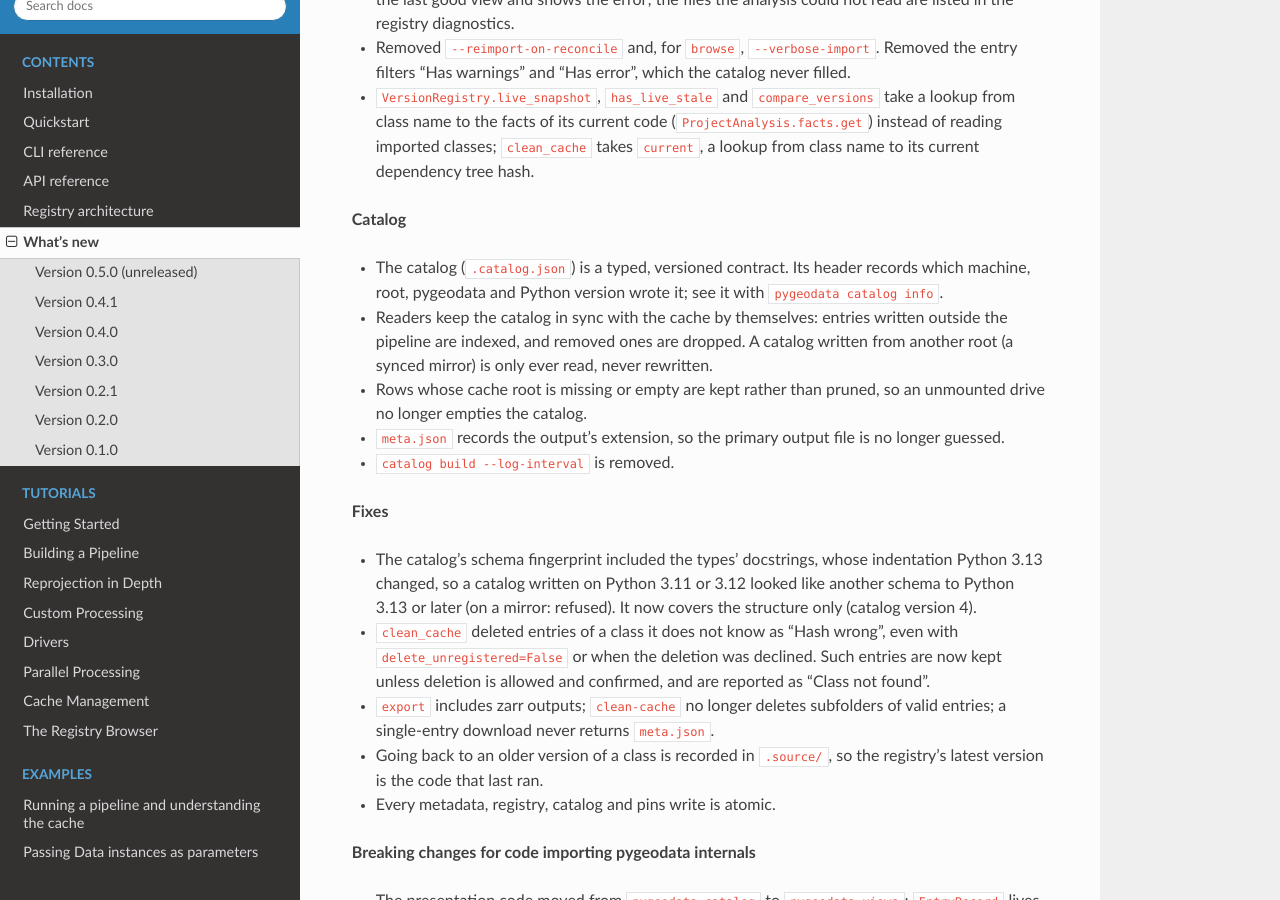
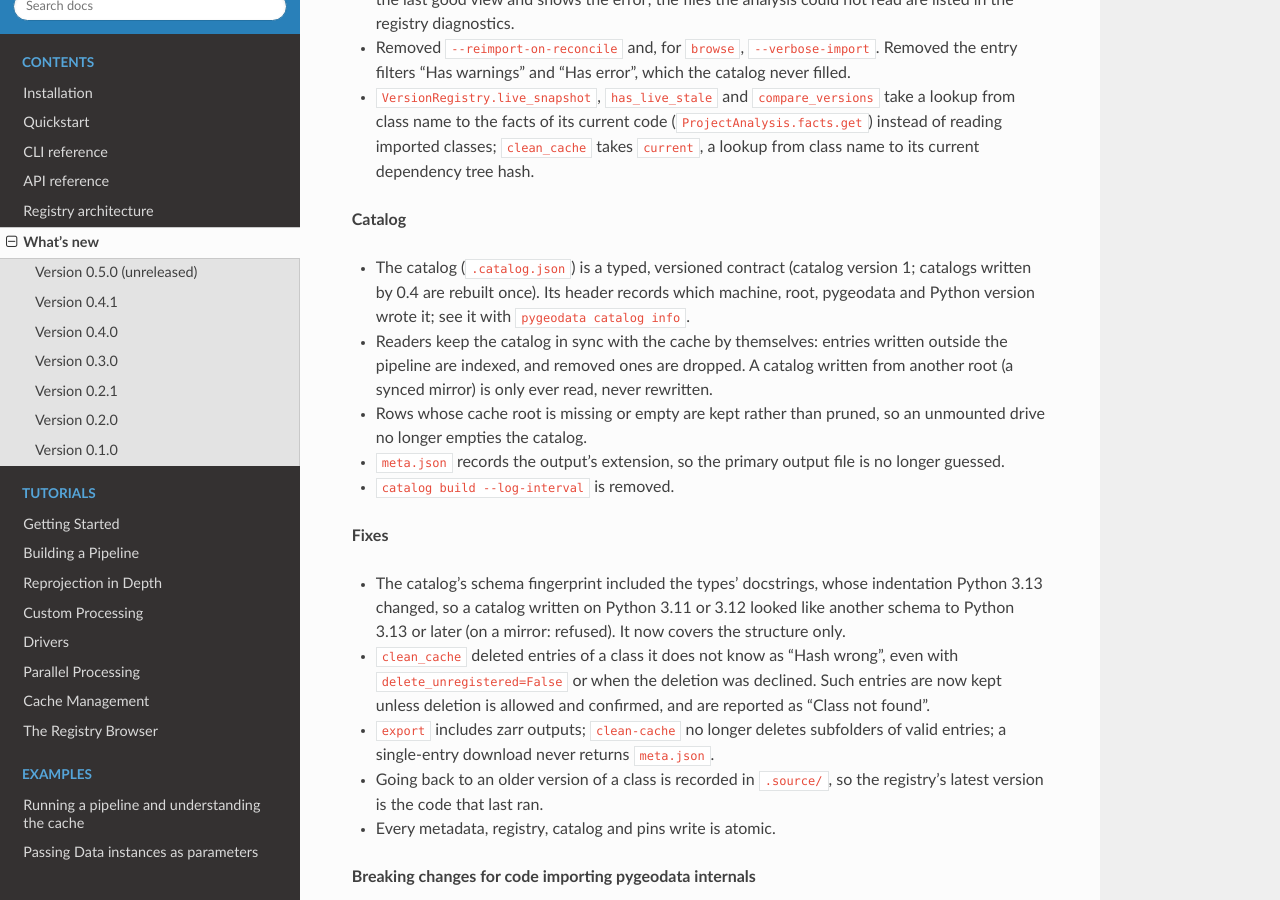
Before and after one commit to jasperroebroek/pygeodata, a Sphinx documentation site: the page built from docs/source/whats_new.rst, in a window 1280 px wide and 900 px high, scrolled down 1570 px. Built offline with Sphinx 7.4.7 and the Read the Docs theme 3.1.0, drawn with Linux system fonts in a browser that asks for light colours.

Commit message:
Catalog version 1: the first numbered catalog ships in 0.5.0
0.4 catalogs carried no catalog version, so the unreleased 2-4 collapse to 1.
Tests express an outdated catalog as CATALOG_VERSION - 1.

```diff
--- a/docs/source/cli.rst
+++ b/docs/source/cli.rst
@@ -328,7 +328,7 @@ that no longer exists.
 .. code-block:: text
 
     Catalog      .catalog.json
-    ID           021031be84f944a89ff66ec45663f962  (version 4)
+    ID           021031be84f944a89ff66ec45663f962  (version 1)
     Written      2026-11-04 14:06 by pygeodata 0.5.0 (Python 3.14.4) on laptop.local
     From root    /home/user/project
     Mode         writable
--- a/docs/source/whats_new.rst
+++ b/docs/source/whats_new.rst
@@ -84,7 +84,8 @@ Version 0.5.0 (unreleased)
 
 **Catalog**
 
-- The catalog (``.catalog.json``) is a typed, versioned contract.  Its header
+- The catalog (``.catalog.json``) is a typed, versioned contract (catalog
+  version 1; catalogs written by 0.4 are rebuilt once).  Its header
   records which machine, root, pygeodata and Python version wrote it; see it
   with ``pygeodata catalog info``.
 - Readers keep the catalog in sync with the cache by themselves: entries
--- a/pygeodata/_version.py
+++ b/pygeodata/_version.py
@@ -7,4 +7,4 @@ except PackageNotFoundError:
 
 # Bump only when hash semantics change: it invalidates every cache entry.
 FORMAT_VERSION = 2
-CATALOG_VERSION = 4
+CATALOG_VERSION = 1
```
Also changed, not shown: other parts of docs/source/whats_new.rst (+1 -1 lines), 3 other files.
